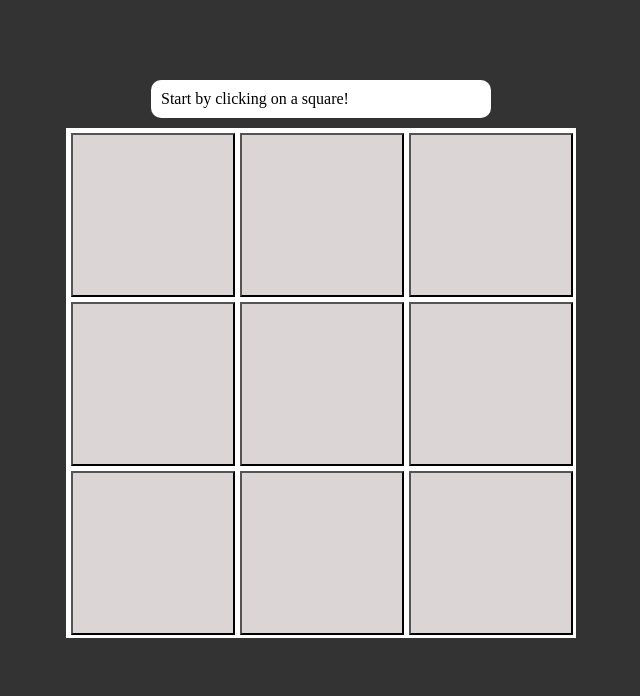
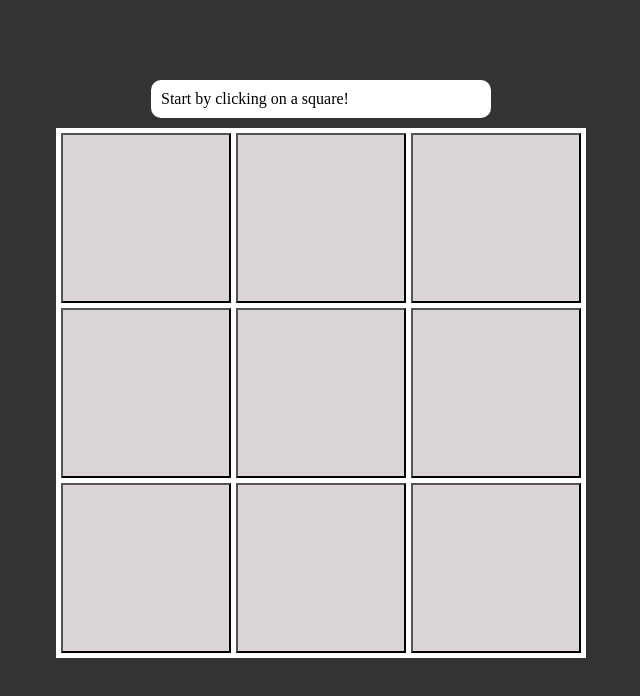
Before and after one commit to korpuus/tic-tac-toe, a plain HTML site: page index.html in a window 1280 px wide. Shown: the whole page, without its empty margins (319-959 px from the left). Drawn offline with Linux system fonts and the light colour scheme.

Commit message:
buttons now static size

```diff
--- a/styles.css
+++ b/styles.css
@@ -22,14 +22,15 @@ body {
   grid-gap: 5px;
   border: 5px solid white;
   place-items: center;
-  width: 500px;
-  height: 500px;
+  width: 520px;
+  height: 520px;
   margin: 0 auto;
 }
 
 .cell {
   background-color: rgb(219, 213, 213);
-  padding: 5rem 5rem;
+  width: 170px;
+  height: 170px;
 }
 
 button:hover {
```
